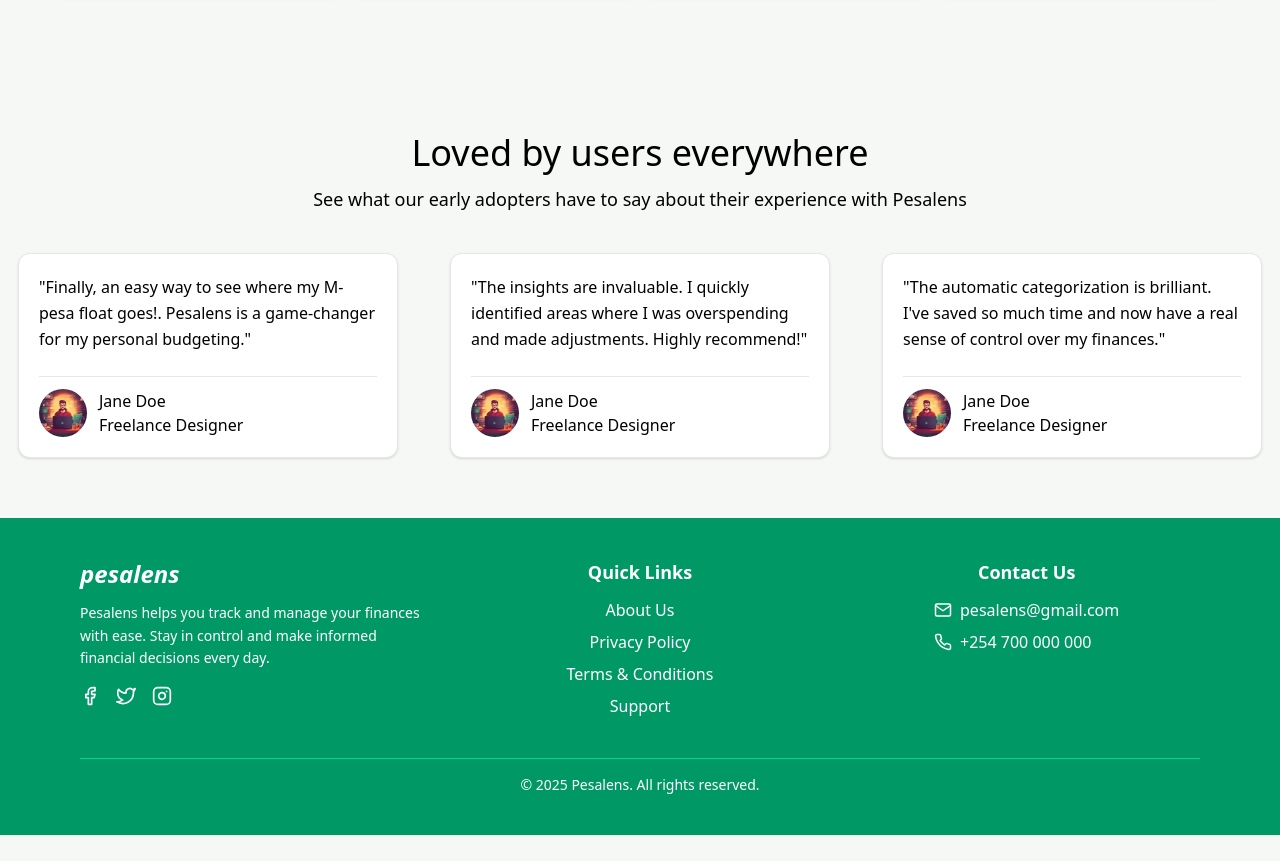
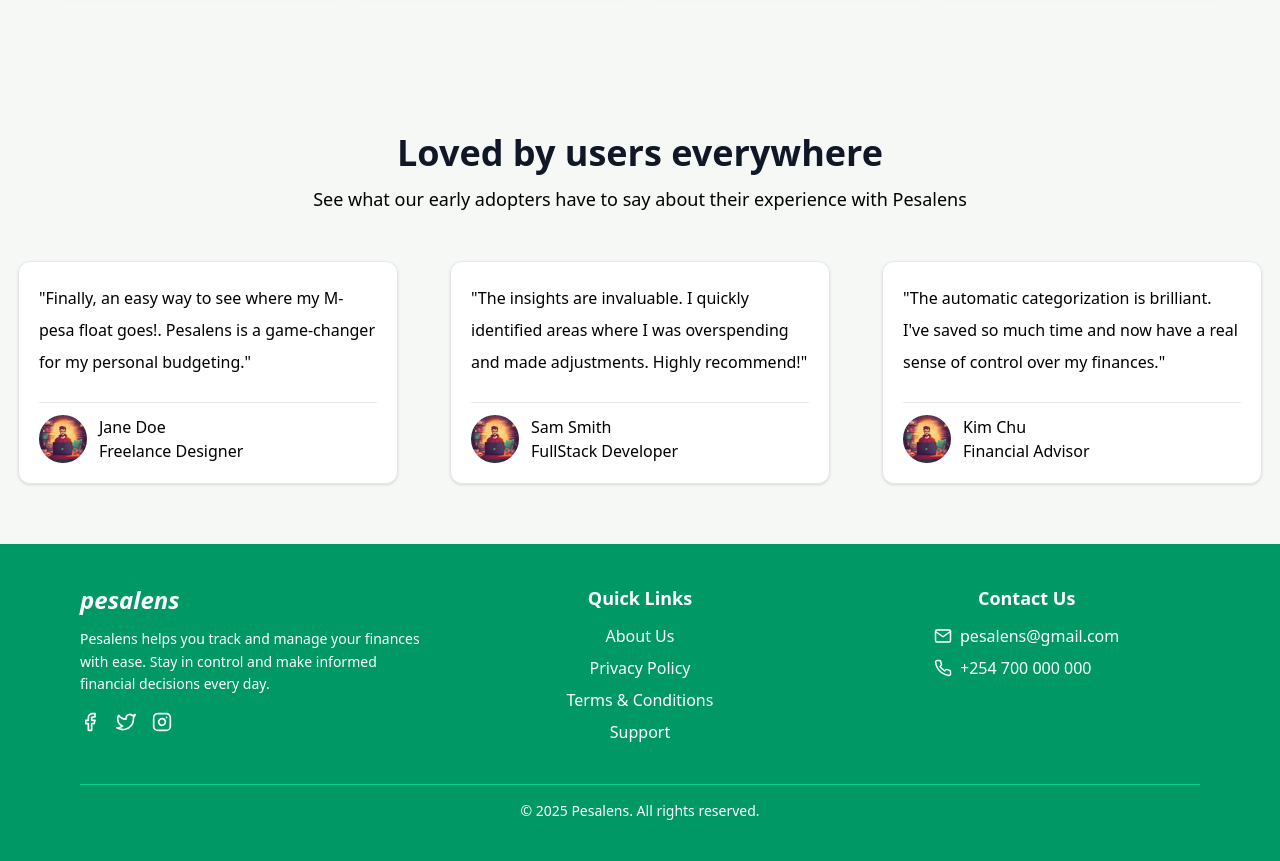
Before and after one commit to samuelkaranja/pesalens, a React (Vite) app: page / in a window 1280 px wide. Shown: the part 1620-2481 px from the top of the page. Before the commit the page ends 2455 px from the top, so only its background shows below. Built offline with nearby package versions, Linux system fonts and the light colour scheme.

Commit message:
Increased the size of the header and added a font of medium to the Username and their profession

```diff
--- a/src/components/Testimonial/Testimonial.tsx
+++ b/src/components/Testimonial/Testimonial.tsx
@@ -4,8 +4,8 @@
 const Testimonial: React.FC = () => {
   return (
     <section className="bg-[#f6f8f6] py-15 max-w-7xl mx-auto">
-      <div className="text-center mb-10">
-        <h1 className="text-3xl md:text-4xl text-black font-medium pb-3">
+      <div className="text-center mb-12">
+        <h1 className="text-3xl md:text-4xl font-bold text-gray-900 pb-3">
           Loved by users everywhere
         </h1>
         <p className="text-sm md:text-lg font-light text-black">
@@ -15,7 +15,7 @@
       </div>
       <div className="grid grid-cols-1 md:grid-cols-2 lg:grid-cols-3 gap-8 md:gap-4 justify-items-center">
         <div className="border border-gray-200 rounded-xl p-5 w-85 md:w-95 shadow bg-white">
-          <h1 className="pb-6 border-b border-gray-200 leading-relaxed">
+          <h1 className="pb-6 border-b border-gray-200 leading-loose">
             "Finally, an easy way to see where my M-pesa float goes!. Pesalens
             is a game-changer for my personal budgeting."
           </h1>
@@ -26,7 +26,7 @@
               alt=""
               className="w-12 h-12 object-contain rounded-full mr-3"
             />
-            <span>
+            <span className="font-medium">
               <p>Jane Doe</p>
               <p>Freelance Designer</p>
             </span>
@@ -34,7 +34,7 @@
         </div>
 
         <div className="border border-gray-200 rounded-xl p-5 w-85 md:w-95 shadow bg-white">
-          <h1 className="pb-6 border-b border-gray-200 leading-relaxed">
+          <h1 className="pb-6 border-b border-gray-200 leading-loose">
             "The insights are invaluable. I quickly identified areas where I was
             overspending and made adjustments. Highly recommend!"
           </h1>
@@ -45,15 +45,15 @@
               alt=""
               className="w-12 h-12 object-contain rounded-full mr-3"
             />
-            <span>
-              <p>Jane Doe</p>
-              <p>Freelance Designer</p>
+            <span className="font-medium">
+              <p>Sam Smith</p>
+              <p>FullStack Developer</p>
             </span>
           </div>
         </div>
 
         <div className="border border-gray-200 rounded-xl p-5 w-85 md:w-95 shadow bg-white">
-          <h1 className="pb-6 border-b border-gray-200 leading-relaxed">
+          <h1 className="pb-6 border-b border-gray-200 leading-loose">
             "The automatic categorization is brilliant. I've saved so much time
             and now have a real sense of control over my finances."
           </h1>
@@ -64,9 +64,9 @@
               alt=""
               className="w-12 h-12 object-contain rounded-full mr-3"
             />
-            <span>
-              <p>Jane Doe</p>
-              <p>Freelance Designer</p>
+            <span className="font-medium">
+              <p>Kim Chu</p>
+              <p>Financial Advisor</p>
             </span>
           </div>
         </div>
```
